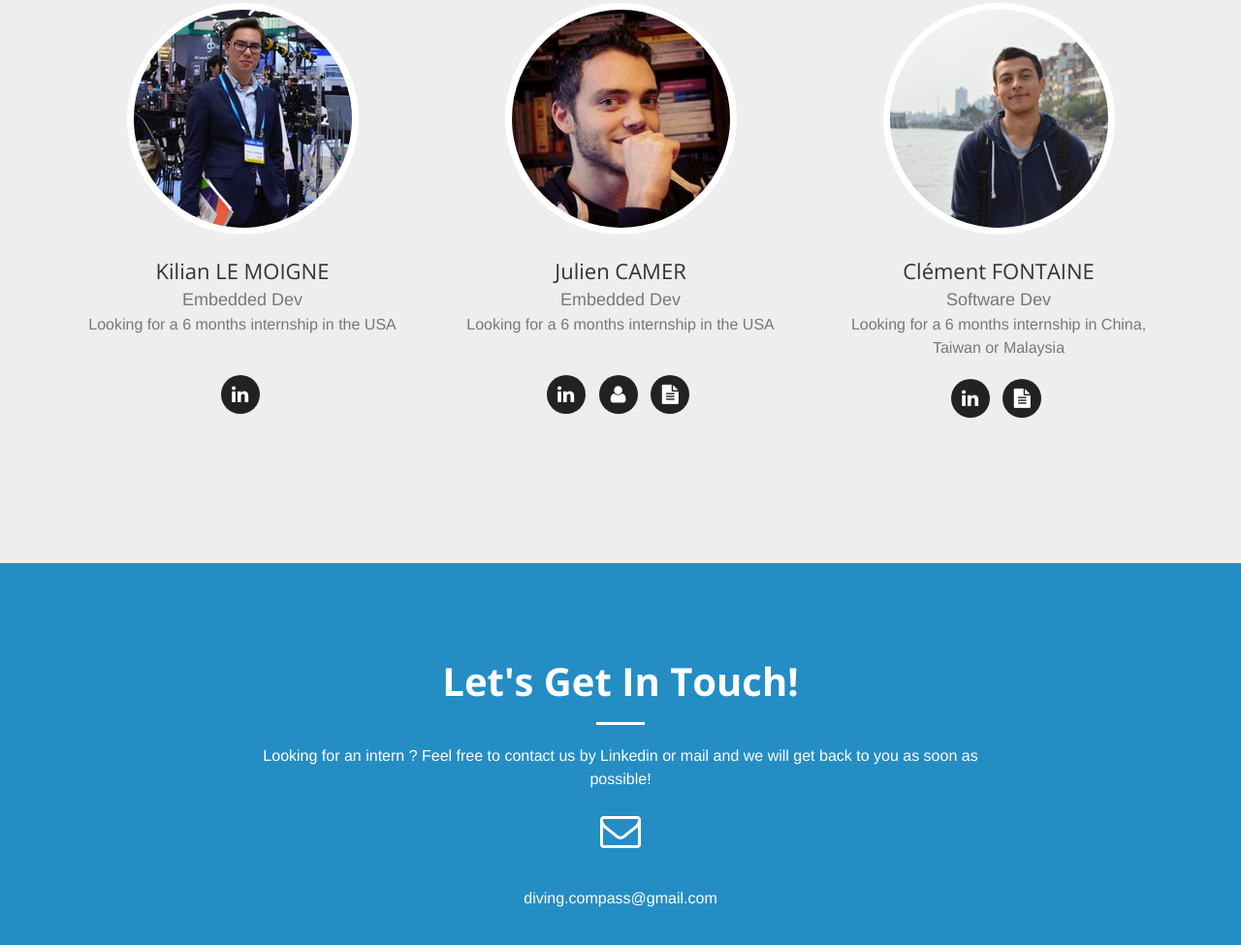
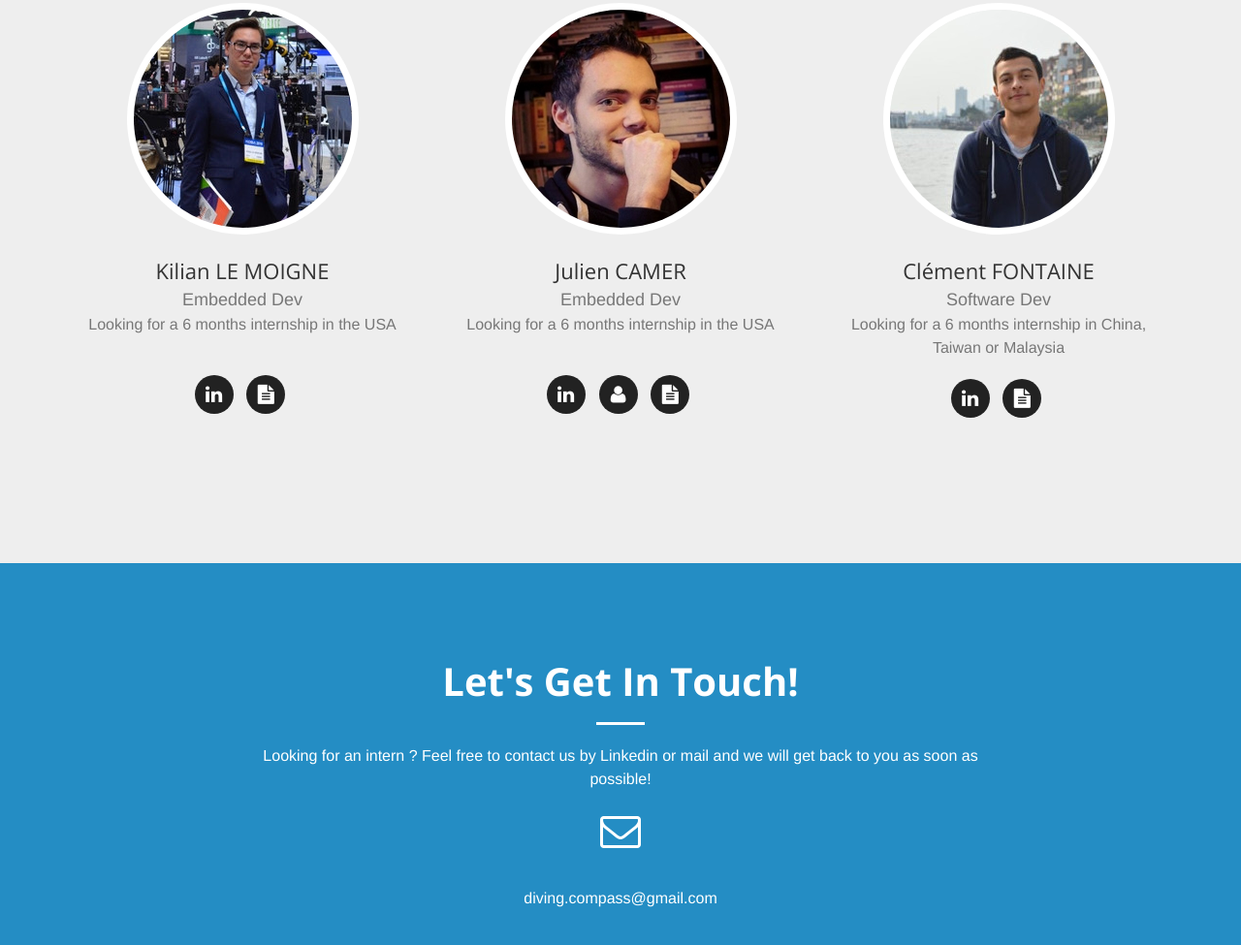
Before and after one commit to diving-compass/home, a website: page index.html in a window 1280 px wide. Shown: the part 4186-5161 px from the top of the page at 97% size. Drawn offline with nearby package versions, Linux system fonts and the light colour scheme.

Commit message:
cv Kilian 2

```diff
--- a/index.html
+++ b/index.html
@@ -342,8 +342,8 @@
                         <ul class="list-inline social-buttons">
                             <li><p></p><a href="https://www.linkedin.com/in/kilian-le-moigne-533300105/" target="_blank" onclick="ga('send','event','Linkedin','Clic','Kilian');"><i class="fa fa-linkedin"></i></a>
                             </li>
-                            <!--<li><a href="https://julien-camer.github.io/home/" target="_blank"><i class="fa fa-file-text"></i></a>
-                            </li>-->
+                            <li><a href="https://github.com/diving-compass/home/raw/gh-pages/Resume_Kilian_LE_MOIGNE.pdf" target="_blank"><i class="fa fa-file-text"></i></a>
+                            </li>
                         </ul>
                     </div>
                 </div>
```
